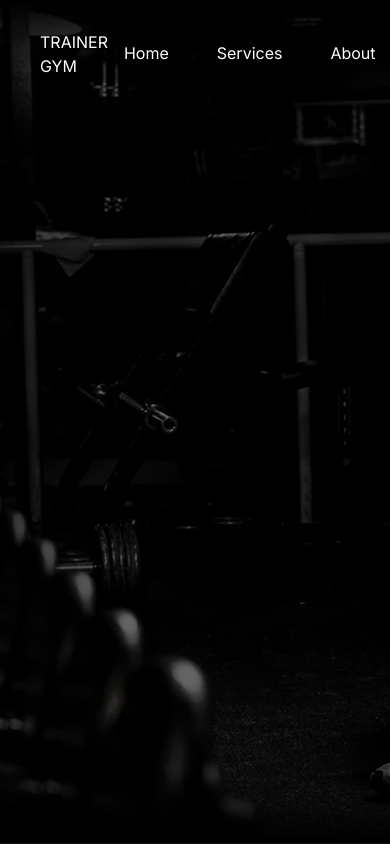
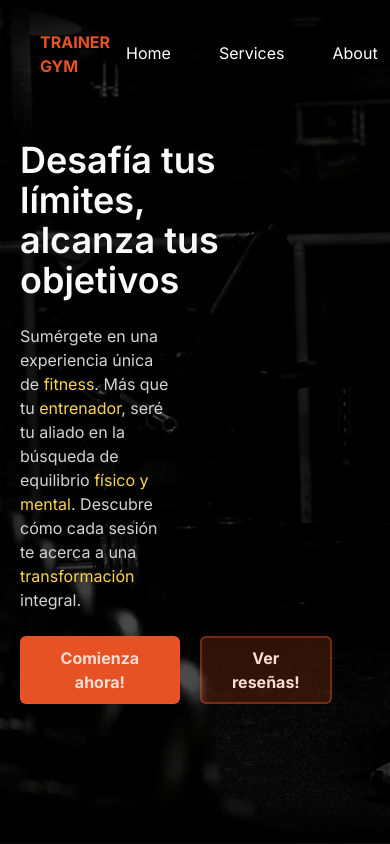
Before and after one commit to luisalmenarez/fitTrainer-web, a Next.js app: page / in a window 390 px wide. Built offline with nearby package versions, Linux system fonts and the light colour scheme.

Commit message:
Hero section added
Responsive version still missing

```diff
--- a/components/hero.tsx
+++ b/components/hero.tsx
@@ -1,4 +1,6 @@
 import Image from "next/image";
+import Container from "./shared/container";
+import ButtonPrimary from "./ui/button-primary";
 
 const Hero = () => {
   return (
@@ -10,7 +12,32 @@ const Hero = () => {
           fill
           className=" object-cover"
         />
-        <div className="absolute bg-black/60 letf-0 top-0 w-full h-full" />
+        <div className="absolute bg-black/70 letf-0 top-0 w-full h-full" />
+        <Container>
+          <div className="absolute w-4/5 top-1/2 -translate-y-1/2 flex flex-col gap-6">
+            <h1 className="text-zinc-50 text-4xl font-semibold">
+              Desafía tus límites, <br />
+              alcanza tus objetivos
+            </h1>
+            <p className="w-1/2 text-stone-300">
+              Sumérgete en una experiencia única de{" "}
+              <span className="text-amber-300">fitness</span>. Más que tu{" "}
+              <span className="text-amber-300">entrenador</span>, seré tu aliado
+              en la búsqueda de equilibrio{" "}
+              <span className="text-amber-300">físico y mental</span>. Descubre
+              cómo cada sesión te acerca a una{" "}
+              <span className="text-amber-300">transformación</span> integral.
+            </p>
+            <div className="flex items-center gap-5">
+              <ButtonPrimary type="button" text="Comienza ahora!" />
+              <ButtonPrimary
+                className="border-primary/50 bg-transparent hover:bg-transparent hover:text-white"
+                type="button"
+                text="Ver reseñas!"
+              />
+            </div>
+          </div>
+        </Container>
       </div>
     </section>
   );
--- a/components/shared/logo.tsx
+++ b/components/shared/logo.tsx
@@ -2,7 +2,7 @@ import Link from "next/link";
 
 const Logo = () => {
   return (
-    <Link className="text-white" href="/">
+    <Link className="text-primary font-bold" href="/">
       TRAINER GYM
     </Link>
   );
--- a/components/ui/button-primary.tsx
+++ b/components/ui/button-primary.tsx
@@ -16,7 +16,7 @@ const ButtonPrimary: FC<ButtonPrimaryProps> = ({
     <button
       type={type}
       className={cn(
-        "py-2 px-6 bg-primary text-white font-bold rounded-sm border-2 border-transparent relative before:absolute before:top-0 before:left-0 before:w-full before:h-full before:z-10 before:bg-primary/20 before:transition-all before:duration-300 hover:before:opacity-0 hover:before:scale-50 after:absolute after:top-0 after:left-0 after:w-full after:h-full after:z-10 after:opacity-0 after:transition-all after:duration-300 after:border after:border-primary after:scale-125 hover:after:opacity-100 hover:after:scale-100 hover:bg-gray-500/30 hover:border-primary/80 hover:text-primary transition-all duration-300",
+        "py-2 px-6 bg-primary text-white font-bold rounded-md border-2 border-transparent relative before:absolute before:top-0 before:left-0 before:w-full before:h-full before:z-10 before:bg-primary/20 before:transition-all before:duration-300 hover:before:opacity-0 hover:before:scale-50 after:absolute after:top-0 after:left-0 after:w-full after:h-full after:z-10 after:opacity-0 after:transition-all after:duration-300 after:border after:border-primary after:scale-125 hover:after:opacity-100 hover:after:scale-100 hover:bg-gray-500/40 hover:border-primary/80 hover:text-primary transition-all du",
         className
       )}>
       {text}
```
